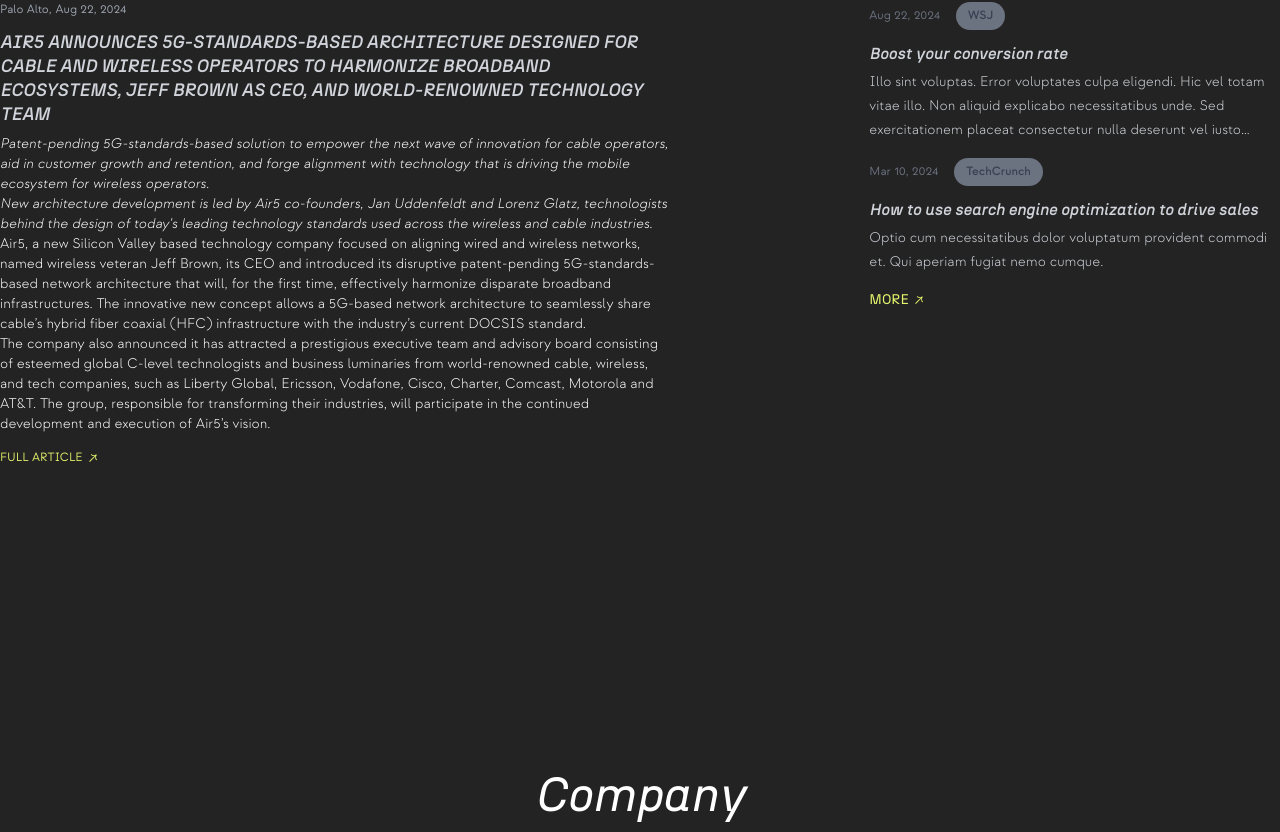
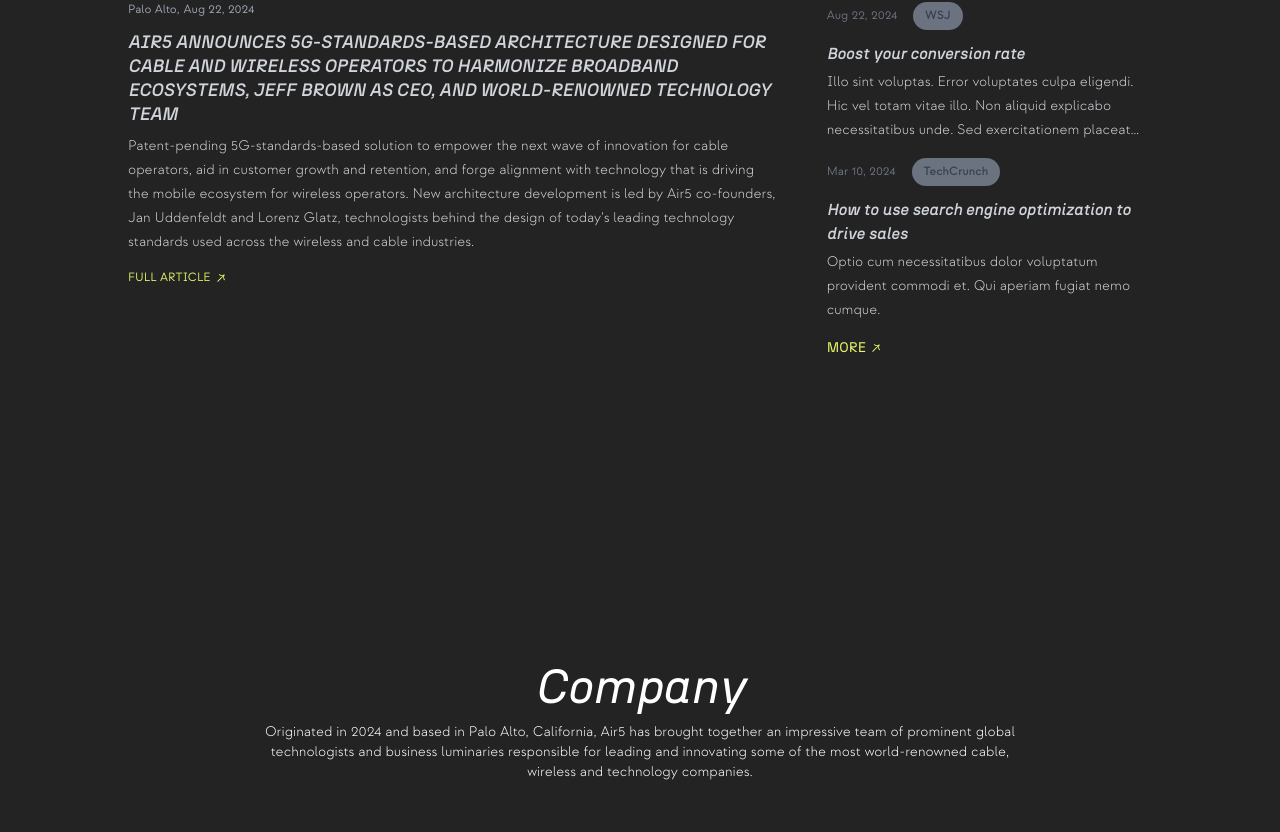
Before and after one commit to pangerc/air5, a Nuxt app: page /lander in a window 1280 px wide. Shown: the part 4510-5342 px from the top of the page. Built offline with nearby package versions, Linux system fonts and the light colour scheme.

Commit message:
article preview

```diff
--- a/components/news/releases.vue
+++ b/components/news/releases.vue
@@ -19,10 +19,9 @@
             {{ post.title }}
           </NuxtLink>
         </h3>
-        <p
-          class="mt-2 text-sm leading-6 text-gray-300 mb-4"
-          v-html="post.description"
-        />
+        <p class="mt-2 text-sm leading-6 text-gray-300 mb-4">
+          {{ post.description }}
+        </p>
 
         <NuxtLink
           :to="`/newsroom/${post.slug}`"
@@ -41,25 +40,8 @@
     slug: "air5-announces-5g-standards-based-architecture",
     title:
       "AIR5 ANNOUNCES 5G-STANDARDS-BASED ARCHITECTURE DESIGNED FOR CABLE AND WIRELESS OPERATORS TO HARMONIZE BROADBAND ECOSYSTEMS, JEFF BROWN AS CEO, AND WORLD-RENOWNED TECHNOLOGY TEAM",
-    description: `<p class="italic">Patent-pending 5G-standards-based solution to empower the next wave of innovation for cable operators, aid in customer growth and retention, and forge alignment with technology that is driving the mobile ecosystem for wireless operators.</p>
-            <p class="italic">New architecture development is led by Air5 co-founders, Jan Uddenfeldt and Lorenz Glatz, technologists behind the design of today's leading technology standards used across the wireless and cable industries.</p>
-            <p>
-            Air5, a new Silicon Valley based technology company focused on aligning wired
-            and wireless networks, named wireless veteran Jeff Brown, its CEO and
-            introduced its disruptive patent-pending 5G-standards-based network
-            architecture that will, for the first time, effectively harmonize disparate
-            broadband infrastructures. The innovative new concept allows a 5G-based
-            network architecture to seamlessly share cable’s hybrid fiber coaxial (HFC)
-            infrastructure with the industry’s current DOCSIS standard.
-          </p>
-          <p>
-            The company also announced it has attracted a prestigious executive team and
-            advisory board consisting of esteemed global C-level technologists and
-            business luminaries from world-renowned cable, wireless, and tech companies,
-            such as Liberty Global, Ericsson, Vodafone, Cisco, Charter, Comcast, Motorola
-            and AT&T. The group, responsible for transforming their industries, will
-            participate in the continued development and execution of Air5’s vision.
-          </p>`,
+    description:
+      "Patent-pending 5G-standards-based solution to empower the next wave of innovation for cable operators, aid in customer growth and retention, and forge alignment with technology that is driving the mobile ecosystem for wireless operators. New architecture development is led by Air5 co-founders, Jan Uddenfeldt and Lorenz Glatz, technologists behind the design of today's leading technology standards used across the wireless and cable industries.",
 
     date: "Aug 22, 2024",
     datetime: "2024-08-22",
--- a/pages/lander.vue
+++ b/pages/lander.vue
@@ -19,7 +19,7 @@
     </h2>
     <Team :people="advisory" />
   </section>
-  <section class="container mx-auto py-32">
+  <section class="container mx-auto max-w-5xl py-32">
     <h2 class="mx-4">Newsroom</h2>
     <div class="md:flex w-full py-12 md:space-x-12">
       <div class="w-full md:w-2/3">
```
